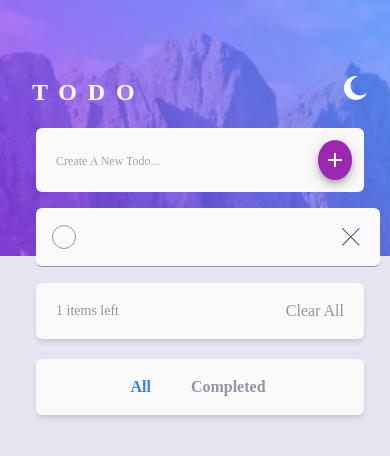
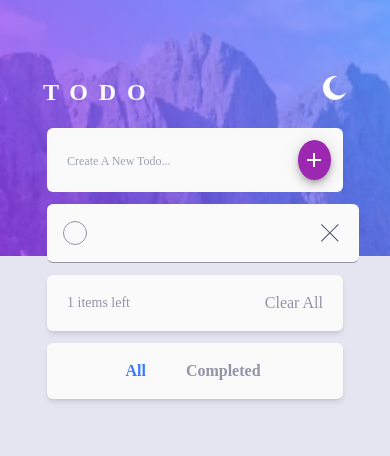
Before and after one commit to Ahmadi1798/to-do-app, a React (Create React App) app: page / in a window 390 px wide. Both pictures are taken after a click on the button 335 px from the left and 160 px from the top of the page. Shown: the top 456 px of the page. Built offline with nearby package versions, Linux system fonts and the light colour scheme; the HTML template or start-up script is replaced by a standard one.

Commit message:
mobile version

```diff
--- a/src/Components/Heading.jsx
+++ b/src/Components/Heading.jsx
@@ -22,7 +22,7 @@ const Heading = (props) => {
       <div className="cursor-pointer" onClick={changeTheme}>
         <img
           src={isLight ? moon : sun}
-          className="w-6 h-6 md:w-10 md:h-10"
+          className="w-6 h-6 md:w-8 md:h-8"
           alt=""
         />
       </div>
--- a/src/Components/Main.jsx
+++ b/src/Components/Main.jsx
@@ -4,7 +4,6 @@ import InputArea from "./InputArea";
 import NewToDo from "./NewToDo";
 import TrackingToDos from "./TrackingToDos";
 import Footer from "./Footer";
-import Scrollbars from "react-custom-scrollbars-2";
 
 const Main = (props) => {
   const [allTodos, setToDos] = useState([]);
@@ -55,7 +54,7 @@ const Main = (props) => {
       <div className="flex flex-col">
         <Heading onChangeBgImage={transferToMain} />
         <NewToDo onAdd={onAddNewToDo} />
-        <div className="scrollbar max-h-96 w-full overflow-y-scroll my-4 px-2 mx-2">
+        <div className="scrollbar md:max-h-96 max-h-64 w-full overflow-y-scroll my-3 px-2 ml-2 ">
           {isVisible
             ? completedToDos.map((todo, index) => {
                 return (
--- a/src/index.css
+++ b/src/index.css
@@ -37,7 +37,7 @@ body {
   }
 }
 .footer-container {
-  @apply flex flex-row items-center justify-center md:hidden  p-2 rounded-md bg-varyLightGray dark:bg-veryDarkDesaturatedBlue shadow-md my-5 mx-4;
+  @apply flex flex-row items-center justify-center md:hidden  p-2 rounded-md bg-varyLightGray dark:bg-veryDarkDesaturatedBlue shadow-md my-3 mx-4;
 }
 .footer-flex-container {
   @apply flex items-center justify-between space-x-5 md:hidden;
@@ -52,7 +52,7 @@ body {
   @apply relative bg-gradient-to-l from-fromGradient  to-toGradient w-6 h-6  rounded-full;
 }
 .main-container {
-  @apply container mx-auto -mt-52 px-5 py-2 w-[25rem] md:w-[50rem];
+  @apply container mx-auto -mt-52 px-5 py-2 w-[23rem] md:w-[50rem];
 }
 .newtodo-container {
   @apply flex flex-row justify-between items-center space-x-3 p-3 rounded-md bg-varyLightGray dark:bg-veryDarkDesaturatedBlue mx-4;
```
